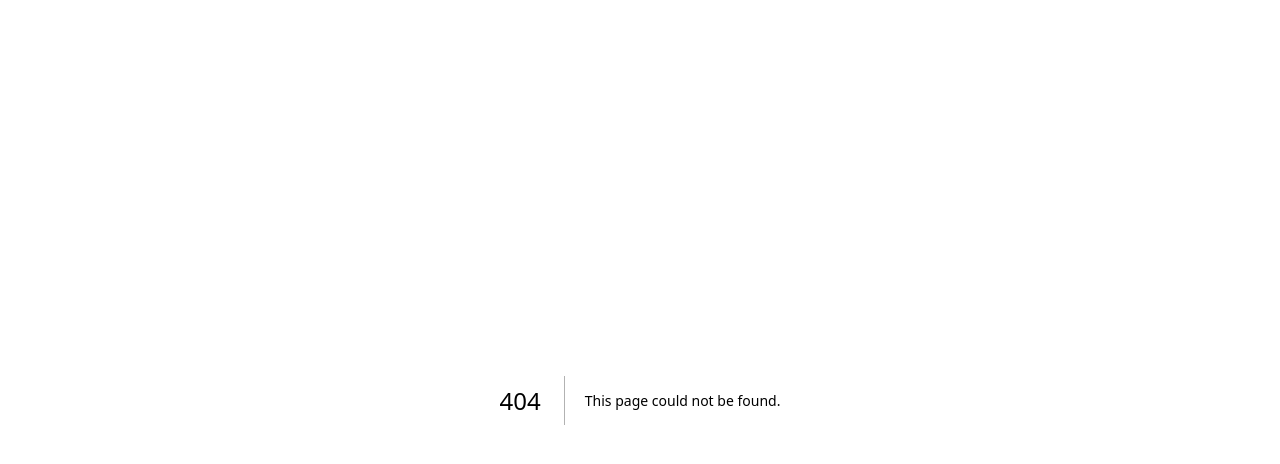
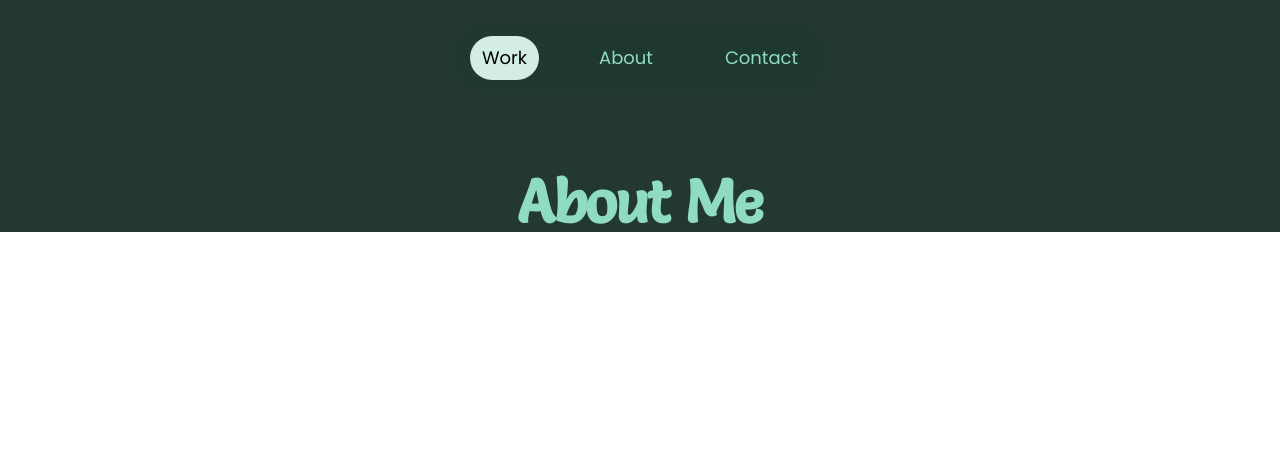
Before and after one commit to surya304/portfolio, a Next.js app: page /aboutus in a window 1280 px wide. Before the commit this address had no page. Shown: the top 464 px of the page. Built offline with nearby package versions, Linux system fonts and the light colour scheme; a web font is replaced by a local one.

Commit message:
abiut us page

```diff
--- a/components/Navigation.js
+++ b/components/Navigation.js
@@ -13,8 +13,8 @@ function Navigation({ navigation }) {
 
 
     return (
-        <header className="absolute inset-x-0 top-0 z-50">
-            <nav className="flex items-center justify-between p-6 lg:px-8" aria-label="Global">
+        <header className=" inset-x-0 z-50 sticky top-0" style={{zIndex:'1000'}} >
+            <nav className="flex items-center justify-between p-6 lg:px-8 " aria-label="Global" >
                 <div className="flex lg:flex-1">
 
                 </div>
@@ -25,10 +25,10 @@ function Navigation({ navigation }) {
                         onClick={() => setMobileMenuOpen(true)}
                     >
                         <span className="sr-only">Open main menu</span>
-                        <Bars3Icon className="h-6 w-6" aria-hidden="true" />
+                        {mobileMenuOpen ?  <XMarkIcon className="h-6 w-6" aria-hidden="true" /> : <Bars3Icon className="h-6 w-6" aria-hidden="true" />}
                     </button>
                 </div>
-                <div className="hidden lg:flex lg:gap-x-12">
+                <div className="hidden lg:flex lg:gap-x-12 p-3" style={{background:'hsla(158, 23%, 18%, .7)',backdropFilter:'blur(20px) saturate(1.7)',borderRadius:'30px'}}>
                     {navigation.map((item) => (
 
 
@@ -65,7 +65,8 @@ function Navigation({ navigation }) {
                             onClick={() => setMobileMenuOpen(false)}
                         >
                             <span className="sr-only">Close menu</span>
-                            <XMarkIcon className="h-6 w-6" aria-hidden="true" />
+                            {mobileMenuOpen ?  <XMarkIcon className="h-6 w-6" aria-hidden="true" /> : <Bars3Icon className="h-6 w-6" aria-hidden="true" />}
+
                         </button>
                     </div>
                     <div className="mt-6 flow-root">
--- /dev/null
+++ b/pages/aboutus.js
@@ -0,0 +1,57 @@
+import React from 'react';
+import { useState,useEffect } from 'react';
+import Navigation from '../components/Navigation';
+
+const AboutUs = () => {
+    const [loaded, setLoaded] = useState(false);
+
+
+
+    useEffect(() => {
+      setLoaded(true);
+
+
+    }, []);
+    const navigation = [
+        { name: 'Work', href: '#', current: true },
+        { name: 'About', href: '#', current: false },
+        { name: 'Contact', href: '#', current: false },
+      ]
+
+
+    return (
+        <div className="bg-custom">
+
+            <Navigation navigation={navigation}  />
+
+
+            <div className="relative isolate px-6 pt-14 lg:px-8" >
+
+
+<div className="mx-auto max-w-6xl p">
+
+<div className="text-center">
+  {/* <h1 className="text-6xl font-bold tracking-tight custom-text-color text-center sm:text-8xl relative" > */}
+  <h1 className={`title-font text-6xl font-bold tracking-tight custom-text-color text-center sm:text-6xl ${loaded ? 'translate-y-0' : 'translate-y-full'} transition-transform duration-1000`}>
+
+
+   About Me
+
+
+
+  </h1>
+
+
+
+
+</div>
+</div>
+
+{/* // */}
+</div>
+
+        </div>
+    );
+};
+
+export default AboutUs;
--- a/pages/new_version.js
+++ b/pages/new_version.js
@@ -1,6 +1,5 @@
 import { useState, useEffect,useRef } from 'react'
-import { Dialog } from '@headlessui/react'
-import { Bars3Icon, XMarkIcon } from '@heroicons/react/24/outline'
+
 import Navigation from '../components/Navigation'
 import { Author } from '../components/Author'
 
@@ -100,7 +99,7 @@ export default function Example() {
 
             </h1>
             <p className={` mt-20 text-lg leading-8 custom-text-color font-semibold ${loaded ? 'translate-y-5' : 'translate-y-full'} transition-transform duration-1000 `}>
-            I am a Front End Web Developer , worked for 4 different startups. I Really Love Bringing Designs to Life with Code .
+            I Really Love Bringing Designs to Life with Code .
             </p>
 
 
--- a/styles/globals.css
+++ b/styles/globals.css
@@ -1,6 +1,15 @@
 @tailwind base;
 @tailwind components;
 @tailwind utilities;
+
+@font-face {
+  font-family: 'Salsa';
+  src: url('../public/static/fonts/Salsa/Salsa-Regular.ttf') format('truetype');
+}
+
+.title-font {
+  font-family: 'Salsa', sans-serif;
+}
 
 /*     --color-green800: hsla(158, 23%, 18%, 1);
  */
```
Also changed, not shown: public/static/fonts/Salsa/OFL.txt (added), public/static/fonts/Salsa/Salsa-Regular.ttf (added).
